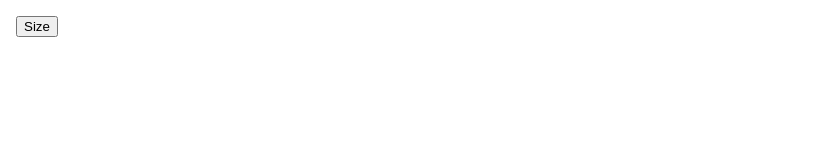
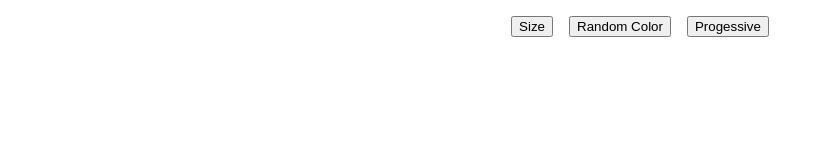
Before and after one commit to CoreyBabs/etch-a-sketch-js, a plain HTML site: page index.html in a window 1280 px wide. Shown: the whole page, without its empty margins (0-816 px from the left). Drawn offline with Linux system fonts and the light colour scheme.

Commit message:
add ui for other modes, functionality not done yet

```diff
--- a/index.html
+++ b/index.html
@@ -7,7 +7,11 @@
 		<script src="./index.js" defer></script>
 	</head>
 	<body>
-		<button id="size">Size</button>
+		<div id="buttons">
+			<button id="size">Size</button>
+			<button id="random">Random Color</button>
+			<button id="progressive">Progessive</button>
+		</div>
 		<div id="container"></div>
 	</body>
 </html>
--- a/styles.css
+++ b/styles.css
@@ -3,7 +3,12 @@
 	flex-wrap: wrap;
 }
 
-#size {
+#buttons {
+	display: flex;
+	justify-content: center;
+}
+
+button {
 	margin: 8px;
 }
 
```
